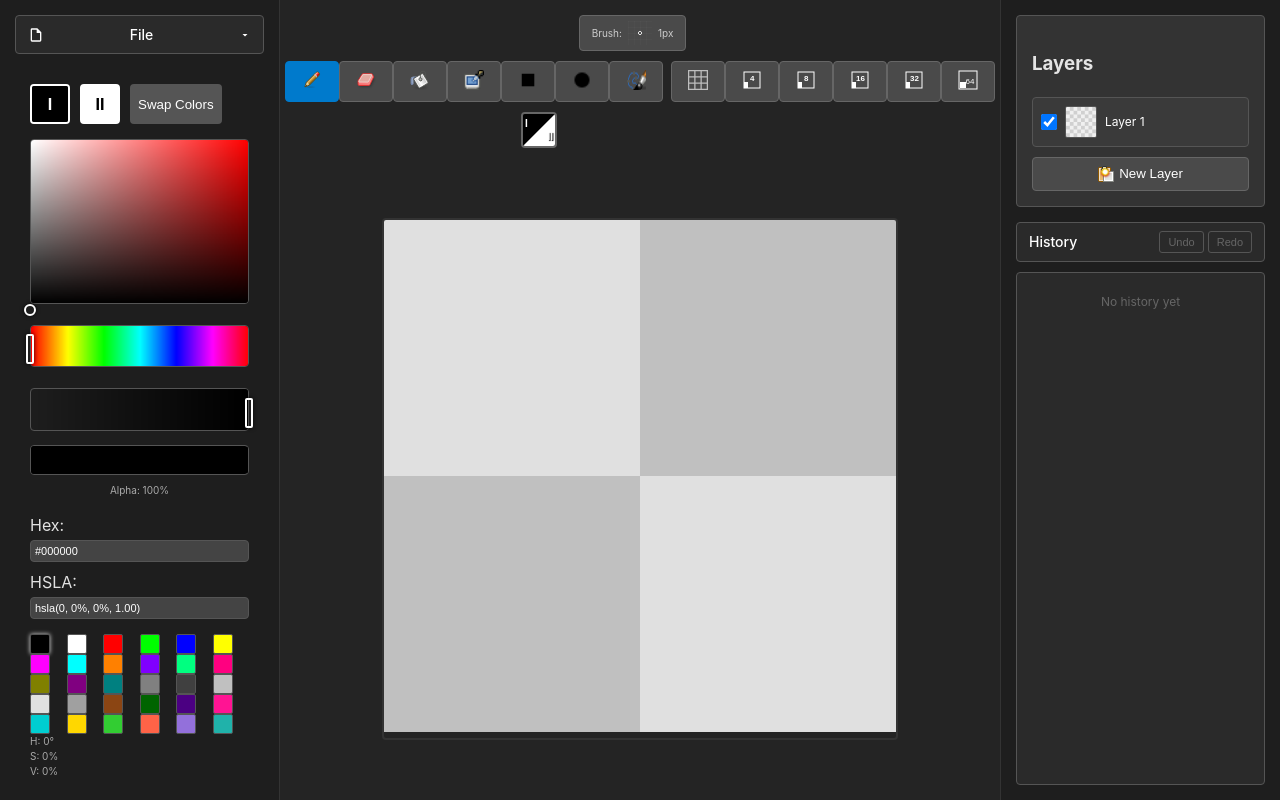
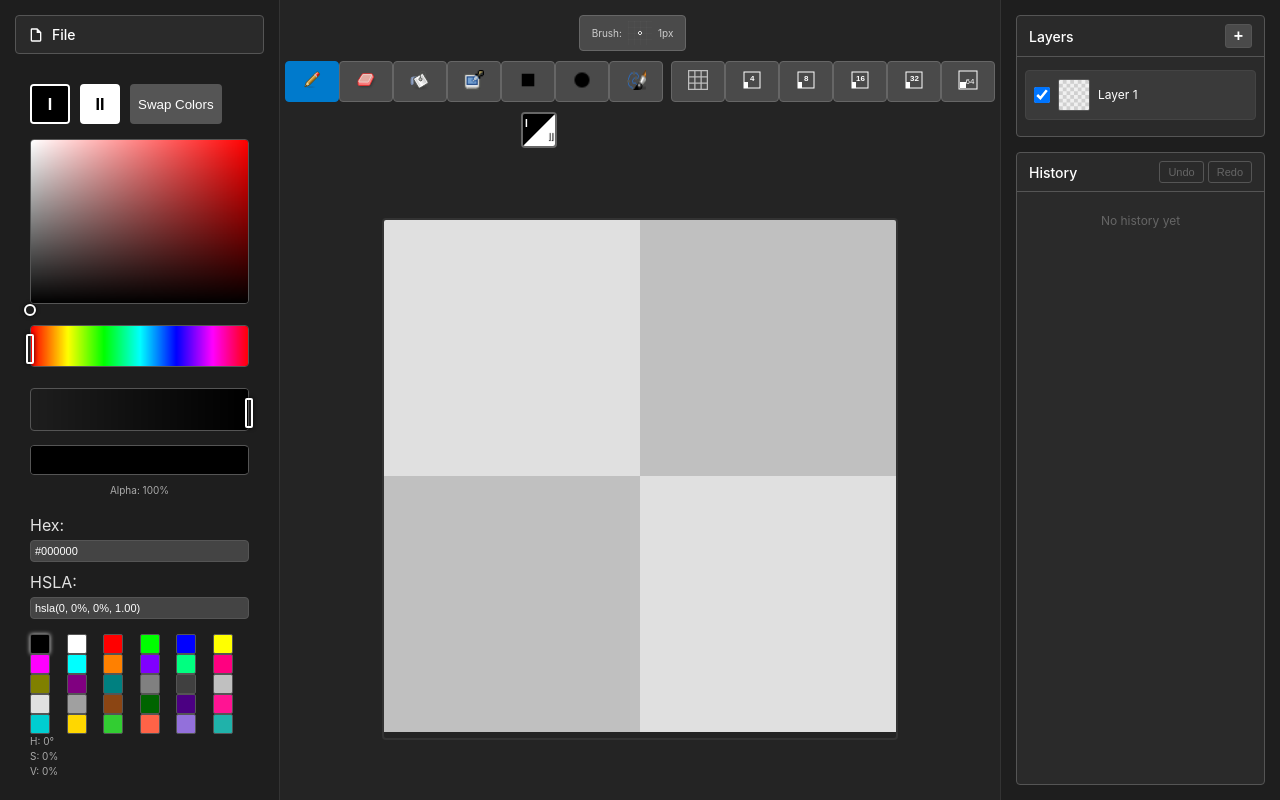
Before and after one commit to YamesYamerson/spritemaker, a React (Vite) app: page / in a window 1280 px wide. Built offline with nearby package versions, Linux system fonts and the light colour scheme.

Commit message:
feat: gui
Updated right col panels to take less space and be more stylisticly consistent

```diff
--- a/src/App.tsx
+++ b/src/App.tsx
@@ -270,9 +270,7 @@ const FileMenu: React.FC<{
           fontSize: '14px',
           fontWeight: '500',
           width: '100%',
-          justifyContent: 'space-between',
-          borderBottomLeftRadius: isFileMenuOpen ? '0' : '4px',
-          borderBottomRightRadius: isFileMenuOpen ? '0' : '4px'
+          justifyContent: 'flex-start'
         }}
         onClick={() => setIsFileMenuOpen(!isFileMenuOpen)}
         title="File Menu - Click to open"
@@ -288,32 +286,39 @@ const FileMenu: React.FC<{
           <path d="M14,2H6A2,2 0 0,0 4,4V20A2,2 0 0,0 6,22H18A2,2 0 0,0 20,20V8L14,2M18,20H6V4H13V9H18V20Z" />
         </svg>
         <span>File</span>
-        {/* Dropdown Arrow */}
-        <svg
-          width="12"
-          height="12"
-          viewBox="0 0 24 24"
-          fill="currentColor"
-          style={{
-            transform: isFileMenuOpen ? 'rotate(180deg)' : 'rotate(0deg)',
-            transition: 'transform 0.2s ease'
-          }}
-        >
-          <path d="M7,10L12,15L17,10H7Z" />
-        </svg>
       </div>
 
-      {/* File Dropdown Menu */}
+      {/* File Modal Overlay */}
       {isFileMenuOpen && (
+        <>
+          {/* Backdrop */}
           <div
             style={{
+              position: 'fixed',
+              top: 0,
+              left: 0,
+              right: 0,
+              bottom: 0,
+              backgroundColor: 'rgba(0, 0, 0, 0.5)',
+              zIndex: 1000
+            }}
+            onClick={() => setIsFileMenuOpen(false)}
+          />
+
+          {/* Modal */}
+          <div
+            style={{
+              position: 'fixed',
+              top: '50%',
+              left: '50%',
+              transform: 'translate(-50%, -50%)',
               backgroundColor: '#2a2a2a',
               border: '1px solid #555',
-            borderTop: 'none',
-            borderRadius: '0 0 4px 4px',
-            boxShadow: '0 4px 8px rgba(0,0,0,0.3)',
+              borderRadius: '8px',
+              boxShadow: '0 8px 32px rgba(0,0,0,0.5)',
               zIndex: 1001,
-            position: 'relative'
+              minWidth: '300px',
+              maxWidth: '400px'
             }}
           >
           {/* File Operations */}
@@ -515,7 +520,32 @@ const FileMenu: React.FC<{
               </button>
             ))}
           </div>
+
+          {/* Close Button */}
+          <div style={{
+            padding: '12px',
+            borderTop: '1px solid #555',
+            textAlign: 'center'
+          }}>
+            <button
+              onClick={() => setIsFileMenuOpen(false)}
+              style={{
+                padding: '8px 16px',
+                backgroundColor: '#555',
+                border: 'none',
+                borderRadius: '4px',
+                color: '#fff',
+                cursor: 'pointer',
+                fontSize: '14px'
+              }}
+              onMouseEnter={(e) => e.currentTarget.style.backgroundColor = '#666'}
+              onMouseLeave={(e) => e.currentTarget.style.backgroundColor = '#555'}
+            >
+              Close
+            </button>
           </div>
+        </div>
+        </>
       )}
     </div>
   )
--- a/src/components/HistoryPanel.tsx
+++ b/src/components/HistoryPanel.tsx
@@ -184,13 +184,20 @@ const HistoryPanel: React.FC<HistoryPanelProps> = ({ canvasRef }) => {
       display: 'flex',
       flexDirection: 'column'
     }}>
+      {/* Combined History Card */}
+      <div style={{
+        backgroundColor: '#2a2a2a',
+        border: '1px solid #555',
+        borderRadius: '4px',
+        flex: 1,
+        minHeight: 0,
+        display: 'flex',
+        flexDirection: 'column'
+      }}>
         {/* History Header */}
         <div style={{
           padding: '8px 12px',
-        backgroundColor: '#2a2a2a',
-        border: '1px solid #555',
-        borderRadius: '4px',
-        marginBottom: '10px',
+          borderBottom: '1px solid #555',
           display: 'flex',
           justifyContent: 'space-between',
           alignItems: 'center',
@@ -239,9 +246,6 @@ const HistoryPanel: React.FC<HistoryPanelProps> = ({ canvasRef }) => {
 
         {/* History Operations List */}
         <div style={{
-        backgroundColor: '#2a2a2a',
-        border: '1px solid #555',
-        borderRadius: '4px',
           flex: 1,
           minHeight: 0,
           overflowY: 'auto'
@@ -339,6 +343,7 @@ const HistoryPanel: React.FC<HistoryPanelProps> = ({ canvasRef }) => {
           )}
         </div>
       </div>
+    </div>
   )
 }
 
--- a/src/components/LayerPanel.tsx
+++ b/src/components/LayerPanel.tsx
@@ -65,9 +65,64 @@ const LayerPanel: React.FC<LayerPanelProps> = ({
   onLayerSelect
 }) => {
   return (
-    <div className="layer-panel">
-      <h3>Layers</h3>
+    <div style={{
+      width: '100%',
+      height: '100%',
+      display: 'flex',
+      flexDirection: 'column'
+    }}>
+      {/* Combined Layers Card */}
+      <div style={{
+        backgroundColor: '#2a2a2a',
+        border: '1px solid #555',
+        borderRadius: '4px',
+        flex: 1,
+        minHeight: 0,
+        display: 'flex',
+        flexDirection: 'column'
+      }}>
+        {/* Layers Header */}
+        <div style={{
+          padding: '8px 12px',
+          borderBottom: '1px solid #555',
+          display: 'flex',
+          justifyContent: 'space-between',
+          alignItems: 'center',
+          flexShrink: 0
+        }}>
+          <span style={{ color: '#fff', fontSize: '14px', fontWeight: '500' }}>
+            Layers
+          </span>
+          <button
+            onClick={onNewLayer}
+            style={{
+              padding: '4px 8px',
+              backgroundColor: '#4a4a4a',
+              border: '1px solid #555',
+              borderRadius: '3px',
+              color: '#fff',
+              cursor: 'pointer',
+              fontSize: '16px',
+              fontWeight: 'bold',
+              minWidth: '24px',
+              height: '24px',
+              display: 'flex',
+              alignItems: 'center',
+              justifyContent: 'center'
+            }}
+            title="New Layer"
+          >
+            +
+          </button>
+        </div>
 
+        {/* Layers List */}
+        <div style={{
+          flex: 1,
+          minHeight: 0,
+          overflowY: 'auto',
+          padding: '8px'
+        }}>
           {layers.map(layer => (
             <div
               key={layer.id}
@@ -78,11 +133,11 @@ const LayerPanel: React.FC<LayerPanelProps> = ({
                 alignItems: 'center',
                 gap: '8px',
                 padding: '8px',
-            border: '1px solid #555',
+                border: '1px solid #444',
                 borderRadius: '4px',
                 marginBottom: '8px',
                 cursor: 'pointer',
-            backgroundColor: layer.active ? '#3a3a3a' : '#2a2a2a',
+                backgroundColor: layer.active ? '#3a3a3a' : 'transparent',
                 transition: 'background-color 0.2s'
               }}
             >
@@ -125,15 +180,8 @@ const LayerPanel: React.FC<LayerPanelProps> = ({
               </span>
             </div>
           ))}
-
-      <button
-        className="tool-button"
-        onClick={onNewLayer}
-        style={{ marginTop: '10px', width: '100%', display: 'flex', alignItems: 'center', justifyContent: 'center', gap: '5px' }}
-      >
-        <img src="/icons/new.png" alt="New Layer" style={{ width: '16px', height: '16px' }} />
-        New Layer
-      </button>
+        </div>
+      </div>
     </div>
   )
 }
```
Also changed, not shown: 1 other file (tests, documents, lock files or other folders). Lines whose indentation alone changed are shown as unchanged.
